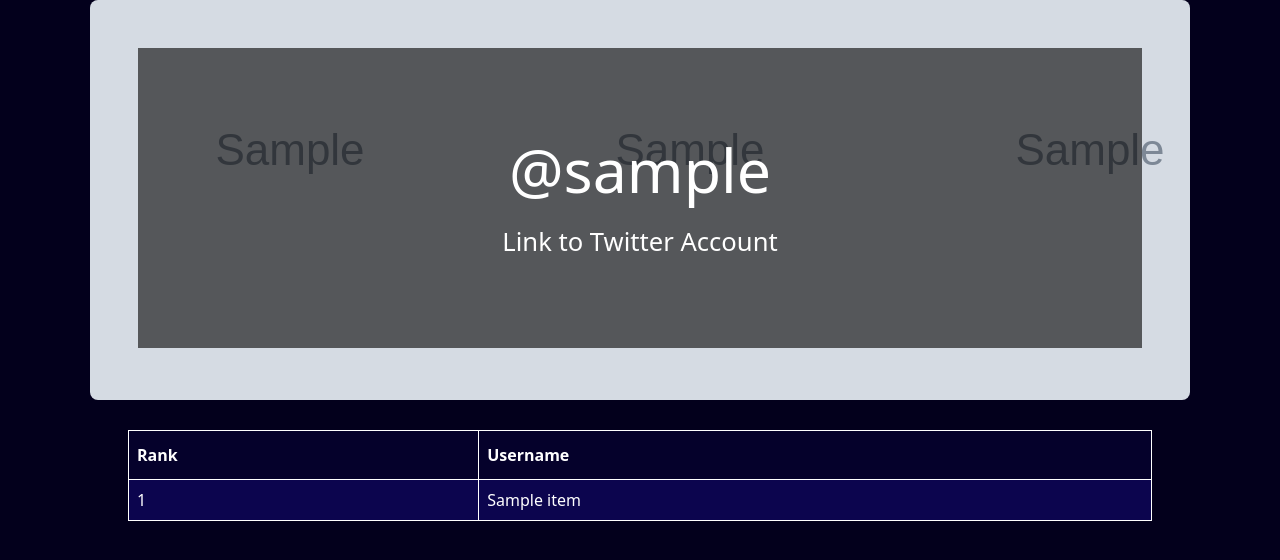
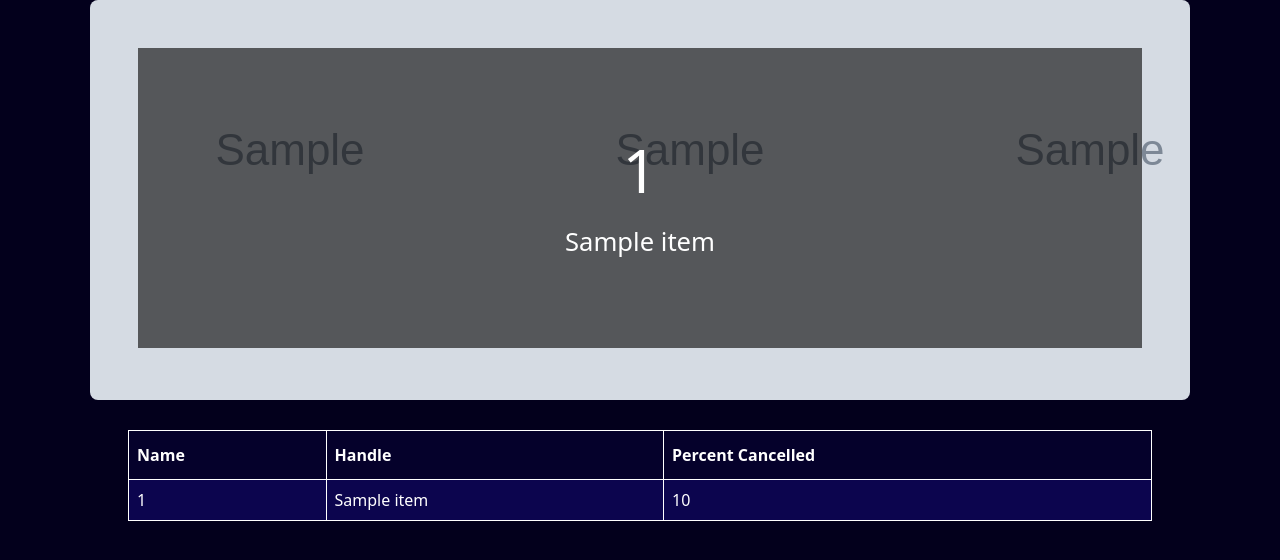
Before and after one commit to katelync12/boilerMakeHackathon2023, a Flask app: template templates/index.html in a window 1280 px wide. Shown: the part 79-639 px from the top of the page. Run offline with Flask 2, Linux system fonts and the light colour scheme; the template is opened without the code that fills it: most values are stand-ins (such as "Sample title", 1, 10 or a date in 2020); grey boxes marked "Sample" are stand-in pictures.

Commit message:
Add rankTable

```diff
--- a/main.py
+++ b/main.py
@@ -1,3 +1,5 @@
+from collections import Counter
+
 from flask import Flask, redirect, url_for, render_template
 from sampledstream import create_url, connect_to_endpoint
 from dotenv import load_dotenv
@@ -26,62 +28,91 @@ def user(name=''):
 
     print(name)
 
-    # Retrieve tweets
-    url = create_url()
-    try:
-        global tweets
-        tweets = [] #: List[Dict[str,str]]
-        tweets = connect_to_endpoint(url)
-    except Exception as err:
-        print(f"Error retrieving tweets: {err}")
+    # # Retrieve tweets
+    # url = create_url()
+    # try:
+    #     global tweets
+    #     tweets = [] #: List[Dict[str,str]]
+    #     tweets = connect_to_endpoint(url)
+    # except Exception as err:
+    #     print(f"Error retrieving tweets: {err}")
 
     # Save to db:
     # for tweet in tweets:
     #     insert("")
 
+    # try:
+    #     conn = sqlite3.connect(db_file)
+    #     print(sqlite3.version)
+    # except:
+    #     print(e)
+    #
+    # cur = conn.cursor()
+    #
+    # # cur.execute("CREATE TABLE tweets(id, text)")
+    # for tweet in tweets:
+    #     # tweet is the form {"id":"12312", "text":"Hello!"} tweet["id"] tweet["text"]
+    #     cur.execute("""
+    #     INSERT INTO tweets VALUES
+    #         (?, ?)
+    #     """, [tweet["id"], tweet["text"]])
+    #
+    # conn.commit()
+    # retrieve = cur.execute("SELECT id, text FROM tweets")
+    # retrieveList = retrieve.fetchall()
+    #
+    # # TODO: retrieve again
+    # print('Num tweets:', len(tweets))
+    # conn.close()
+    #
+    # username = "taylorswift13"
+    #
+    # for word in retrieveList:
+    #     if "@" in word[1]:
+    #         tweetList = word[1].split()
+    #         for word in tweetList:
+    #             if word.startswith("@"):
+    #                 username = word
+    #                 username = username.replace("@", "")
+    #                 username = username.replace(":", "")
+    #                 username = username.replace("-", "")
+    #                 break
+
+
+    conn = sqlite3.connect(db_file)
+
     try:
-        conn = sqlite3.connect(db_file)
-        print(sqlite3.version)
-    except:
-        print(e)
+        cur = conn.cursor()
 
-    cur = conn.cursor()
+        res = cur.execute("""
+                SELECT name, count, sas, handles FROM trending
+                """)
+        res1 = res.fetchall()
 
-    # cur.execute("CREATE TABLE tweets(id, text)")
-    for tweet in tweets:
-        # tweet is the form {"id":"12312", "text":"Hello!"} tweet["id"] tweet["text"]
-        cur.execute("""
-        INSERT INTO tweets VALUES
-            (?, ?)
-        """, [tweet["id"], tweet["text"]])
+        rankTable = []
+        for i in range(len(res1)):
+            print("res1: ", res1[i])
+            sublist = list()
+            sublist.append(res1[i][0])  # name
+            ats = filter(None, res1[i][3].split('@'))
+            counter = Counter(ats)  # hash map for hashtags
+            print("counter", counter)
+            sublist.append('@' + counter.most_common(1)[0][0])  # most common hashtag
+            print(counter.most_common(1))
+            sublist.append(res1[i][2] / res1[i][1])
+            rankTable.append(sublist)
+        rankTable = sorted(rankTable, key=lambda x: x[2], reverse=True)
+    finally:
+        cur.close()
+        conn.close()
 
-    conn.commit()
-    retrieve = cur.execute("SELECT id, text FROM tweets")
-    retrieveList = retrieve.fetchall()
-
-    # TODO: retrieve again
-    print('Num tweets:', len(tweets))
-    conn.close()
-
-    username = "taylorswift13"
-
-    for word in retrieveList:
-        if "@" in word[1]:
-            tweetList = word[1].split()
-            for word in tweetList:
-                if word.startswith("@"):
-                    username = word
-                    username = username.replace("@", "")
-                    username = username.replace(":", "")
-                    username = username.replace("-", "")
-                    break
-
+    username = rankTable[0][1][1:]
     image_url = get_users_with_bearer_token.create_url(username)
     get_image = get_users_with_bearer_token.connect_to_endpoint(image_url)
     # image = json.dumps(get_image, indent=4, sort_keys=True)
     image = get_image['data'][0]['profile_image_url']
 
-    return render_template("index.html", content=retrieveList, image=image, username=username)#data)
+    return render_template("index.html", content=rankTable, image=image, username=username)#data)
 
 
 @app.route("/random")
--- a/sentiment.py
+++ b/sentiment.py
@@ -25,7 +25,7 @@ def get_tweet_sentiment(tweet: str) -> int:
     sentence_compound_scores: List[int] = []
     for sent in tweet_sentences:
         scores = sid.polarity_scores(sent)
-        sentence_compound_scores.append(scores['compound'])
+        sentence_compound_scores.append(scores['neg'])
     total_tweet_score = mean(sentence_compound_scores)
     return total_tweet_score
 # {'neg': 0.0, 'neu': 0.834, 'pos': 0.166, 'compound': 0.2944}
--- a/templates/index.html
+++ b/templates/index.html
@@ -35,8 +35,8 @@ height: 400px; width: 1100px;
 <div class="mask" style="background-color: rgba(0, 0, 0, 0.6); height: 300px;">
 <div class="d-flex justify-content-center align-items-center h-100">
   <div class="text-white">
-    <h1 class="mb-3">@{{username}}</h1>
-    <a class="subHeading" target="_blank" rel="noopener noreferrer" href="http://twitter.com/{{username}}">Link to Twitter Account</a>
+    <h1 class="mb-3">{{content[0][0]}}</h1>
+    <a class="subHeading" target="_blank" rel="noopener noreferrer" href="http://twitter.com/{{username}}">{{content[0][1]}}</a>
   </div>
 </div>
 </div>
@@ -45,15 +45,15 @@ height: 400px; width: 1100px;
 
   <table class="dataTable">
     <tr>
-      <th>Rank</th>
-      <th>Username</th>
-{#      <th># of Cancels</th>#}
+      <th>Name</th>
+      <th>Handle</th>
+      <th>Percent Cancelled</th>
     </tr>
     {% for item in content %}
     <tr>
       <td>{{item[0]}}</td>
       <td>{{item[1]}}</td>
-{#      <td>{{item}}</td>#}
+      <td>{{(item[2] * 100)|int }}</td>
     </tr>
     {% endfor %}
   </table>
```
Also changed, not shown: background_script.py (+18 -5 lines), tweets.db (deleted).
